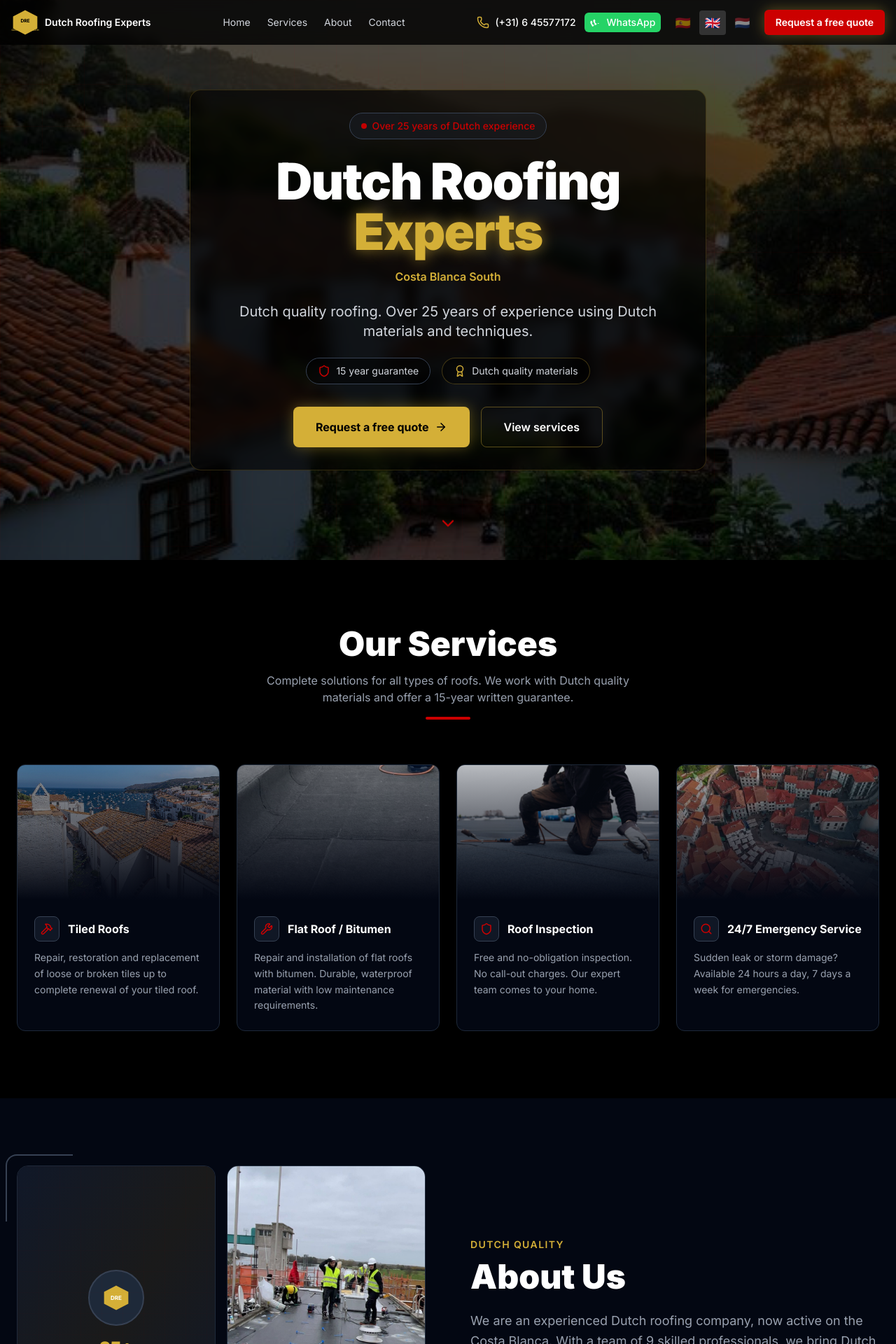
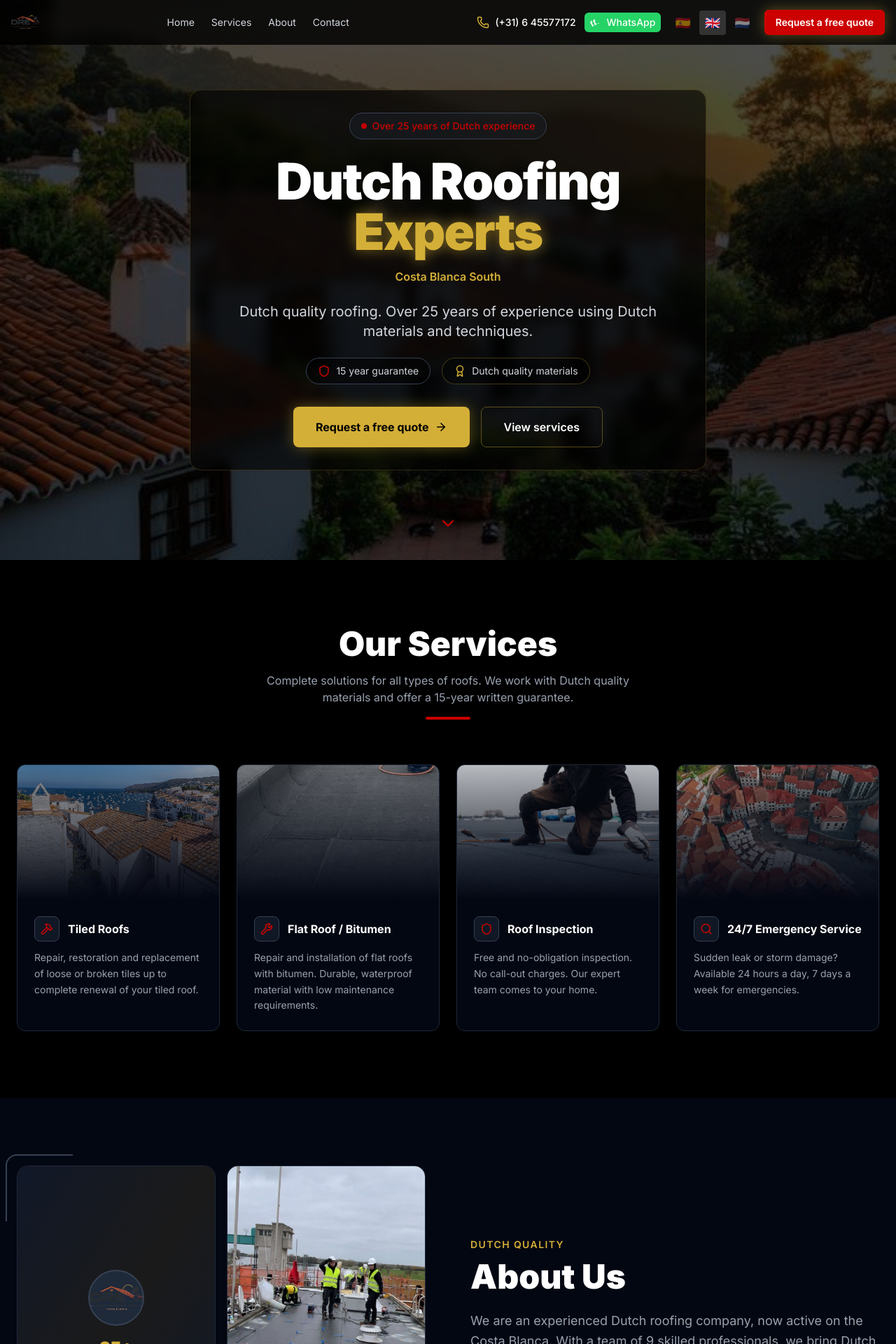
Before and after one commit to qwerty451/dutch-roofing-experts, a Next.js app: page / in a window 1280 px wide. Shown: the top 1920 px of the page at 70% size. Built offline with nearby package versions, Linux system fonts and the light colour scheme.

Commit message:
Replace SVG logo with logo.png in navbar, footer, and about sections

```diff
--- a/components/About.tsx
+++ b/components/About.tsx
@@ -2,6 +2,7 @@
 
 import { useLanguage } from "@/context/LanguageContext";
 import { Shield, Award, CheckCircle } from "lucide-react";
+import Image from "next/image";
 
 export default function About({ aboutImage, whatsappImage }: { aboutImage: string; whatsappImage?: string }) {
   const { t, locale } = useLanguage();
@@ -22,11 +23,14 @@ export default function About({ aboutImage, whatsappImage }: { aboutImage: strin
             <div className="relative h-80 lg:h-[450px] rounded-2xl overflow-hidden border border-gray-800">
               <div className="w-full h-full bg-gradient-to-br from-gray-900 via-[#1a1a1a] to-gray-900 flex flex-col items-center justify-center relative overflow-hidden">
                 <div className="absolute inset-0 opacity-10" style={{ backgroundImage: 'linear-gradient(rgba(204,0,0,0.2) 1px, transparent 1px), linear-gradient(90deg, rgba(204,0,0,0.2) 1px, transparent 1px)', backgroundSize: '30px 30px' }} />
-                <div className="w-20 h-20 rounded-full bg-gray-800 border-2 border-gray-700 flex items-center justify-center mb-4">
-                  <svg width="40" height="40" viewBox="0 0 60 60" fill="none" xmlns="http://www.w3.org/2000/svg">
-                    <path d="M30 5L55 18V42L30 55L5 42V18L30 5Z" fill="#d4af37" stroke="#d4af37" strokeWidth="2"/>
-                    <text x="30" y="35" textAnchor="middle" fill="white" fontSize="12" fontWeight="bold">DRE</text>
-                  </svg>
+                <div className="w-20 h-20 rounded-full bg-gray-800 border-2 border-gray-700 flex items-center justify-center mb-4 overflow-hidden">
+                  <Image
+                    src="/uploads/logo.png"
+                    alt="DRE"
+                    width={60}
+                    height={60}
+                    className="w-full h-full object-contain"
+                  />
                 </div>
                 <div className="text-center">
                   <span className="text-[#d4af37] text-2xl font-black">25+</span>
--- a/components/Footer.tsx
+++ b/components/Footer.tsx
@@ -2,16 +2,20 @@
 
 import { useLanguage } from "@/context/LanguageContext";
 import { Phone } from "lucide-react";
+import Image from "next/image";
 
 export default function Footer() {
   const { t, locale } = useLanguage();
   return (
     <footer className="border-t border-gray-900 py-8 px-6 bg-black">
       <div className="max-w-7xl mx-auto flex flex-col sm:flex-row items-center justify-between gap-4">
-        <svg width="32" height="32" viewBox="0 0 60 60" fill="none" xmlns="http://www.w3.org/2000/svg">
-          <path d="M30 5L55 18V42L30 55L5 42V18L30 5Z" fill="#d4af37" stroke="#d4af37" strokeWidth="2"/>
-          <text x="30" y="30" textAnchor="middle" fill="black" fontSize="10" fontWeight="bold">DRE</text>
-        </svg>
+        <Image
+          src="/uploads/logo.png"
+          alt="Dutch Roofing Experts"
+          width={32}
+          height={32}
+          className="w-auto h-8"
+        />
         <div className="flex items-center gap-2 text-gray-400 text-sm">
           <Phone size={14} className="text-[#d4af37]" />
           <span>(+31) 6 45577172</span>
--- a/components/Navbar.tsx
+++ b/components/Navbar.tsx
@@ -2,6 +2,7 @@
 
 import { useState, useEffect } from "react";
 import { Menu, X, Phone } from "lucide-react";
+import Image from "next/image";
 import { useLanguage } from "@/context/LanguageContext";
 import LanguageSwitcher from "./LanguageSwitcher";
 
@@ -37,14 +38,13 @@ export default function Navbar() {
     >
       <div className="max-w-7xl mx-auto px-4 py-3 flex items-center justify-between">
         <a href="#home" className="flex items-center gap-2">
-          <svg width="40" height="40" viewBox="0 0 60 60" fill="none" xmlns="http://www.w3.org/2000/svg">
-            <path d="M30 5L55 18V42L30 55L5 42V18L30 5Z" fill="#d4af37" stroke="#d4af37" strokeWidth="2"/>
-            <text x="30" y="30" textAnchor="middle" fill="black" fontSize="10" fontWeight="bold">DRE</text>
-            <text x="30" y="48" textAnchor="middle" fill="#d4af37" fontSize="5" fontWeight="bold">COSTA BLANCA SOUTH</text>
-          </svg>
-          <span className="text-white font-semibold text-sm hidden sm:block">
-            Dutch Roofing Experts
-          </span>
+          <Image
+            src="/uploads/logo.png"
+            alt="Dutch Roofing Experts"
+            width={40}
+            height={40}
+            className="w-auto h-10"
+          />
         </a>
 
         <div className="hidden md:flex items-center gap-6">
```
Also changed, not shown: public/uploads/logo.png.
